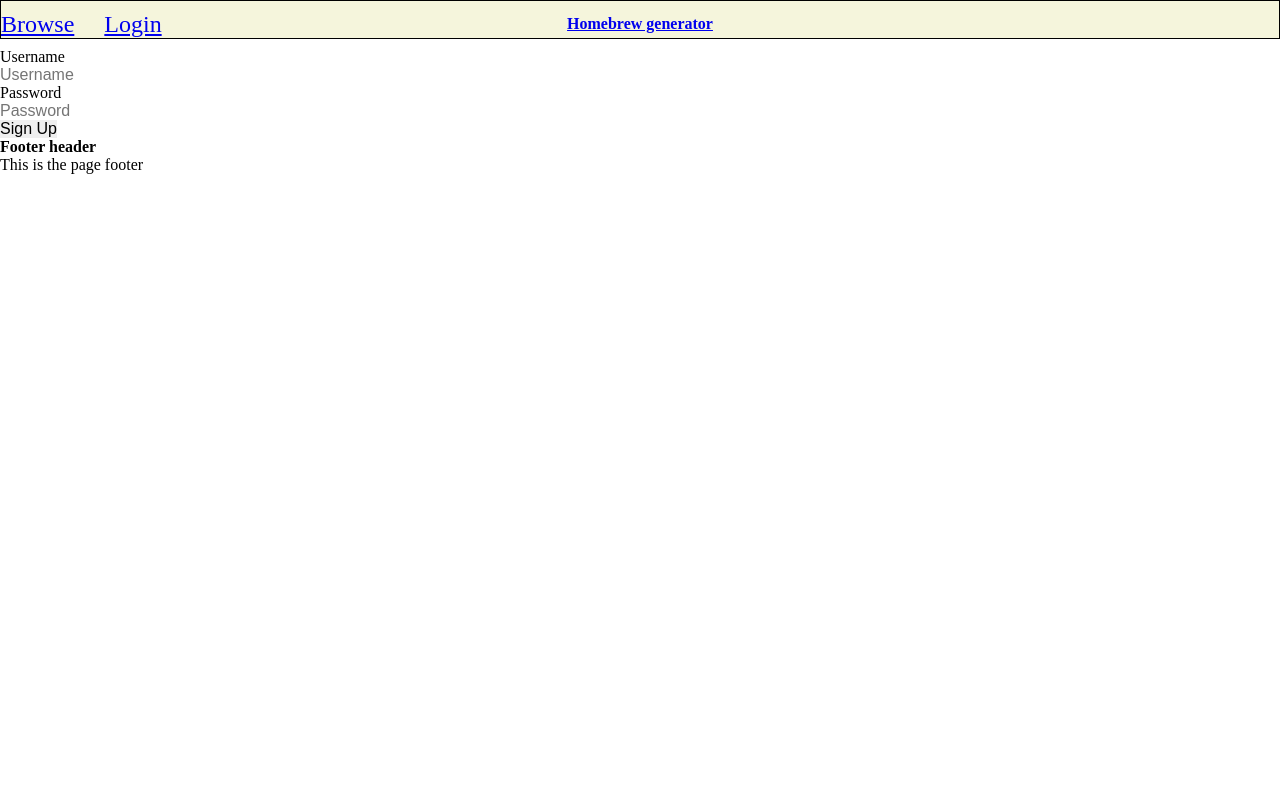
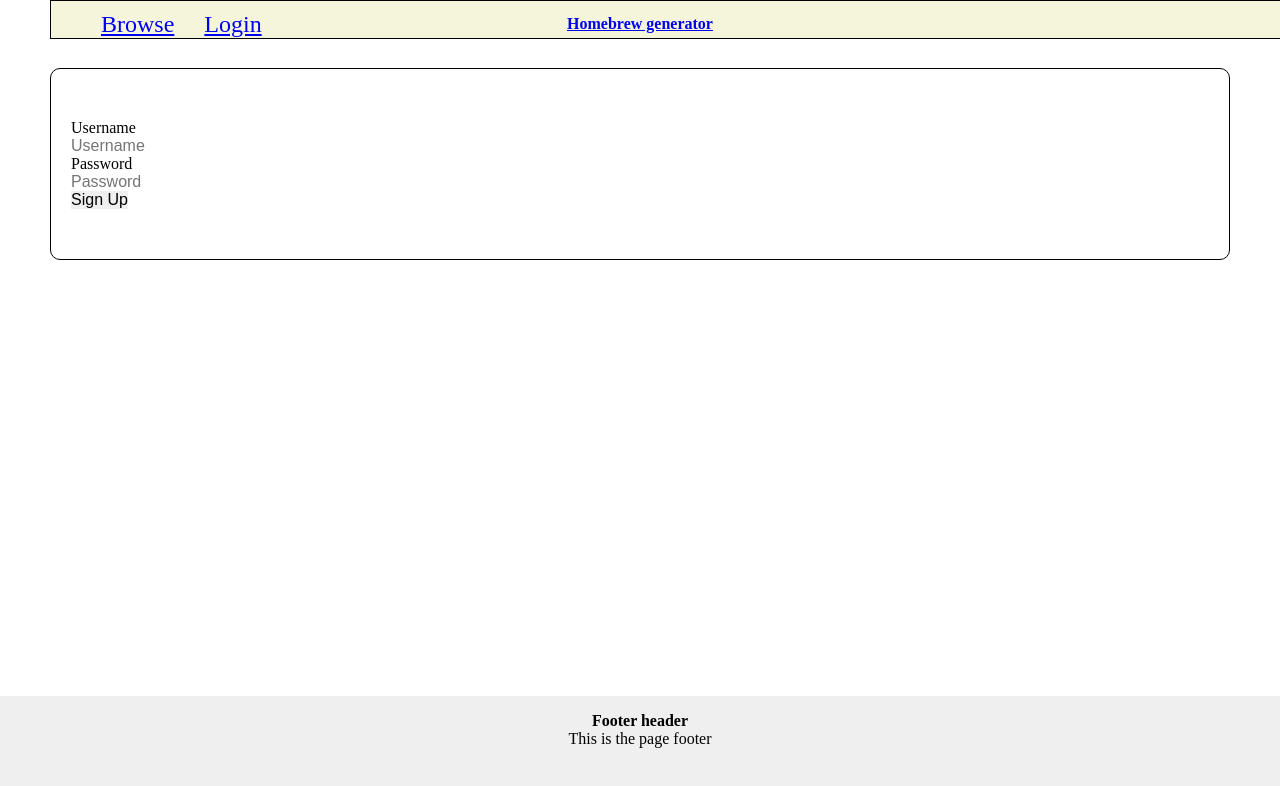
Before and after one commit to ZaBAOW/homebrew-recipe-generator-full-capstone-react, a React (Create React App) app: page /users in a window 1280 px wide. Shown: the top 786 px of the page. Built offline with nearby package versions, Linux system fonts and the light colour scheme; no server answers.

Commit message:
undefined prop issue fixed
conditionals set to allow server enough
time to define the props and avoid error
upon return to archive page after logout

```diff
--- a/src/components/brews-archive.js
+++ b/src/components/brews-archive.js
@@ -8,11 +8,17 @@ import {findDOMNode} from 'react-dom';
 import { Redirect } from "react-router-dom";
 import ViewBrew from './brew-viewer';
 
-export class Brews extends React.Component {
+export class Yourbrews extends React.Component {
 
 //  deleteRecipe(target) {
 //    this.props.dispatch(deleteRecipe(target.id, this.props.authToken));
 //  }
+    constructor () {
+        super()
+        this.state = {
+            archiveBrews: []
+        }
+    }
 
     handleId(id) {
         const brewId = id;
@@ -33,12 +39,13 @@ export class Brews extends React.Component {
 
     let resultsList = [];
     // for rendering search list
-    if (this.props.archiveBrews.length == 0) {
-      console.log('brew prop is undefined')
+    console.log(this.props.archiveBrews);
+    if(this.props.archiveBrews === undefined) {
+        console.log('brew prop is undefined')
+    } else if (this.props.archiveBrews.length == 0) {
+      console.log('brew prop is null')
       console.log(this.props.archiveBrews.length);
-    }
-
-    if (this.props.archiveBrews.length != 0){
+    } else {
       console.log('archiveBrews length is not 0!');
       console.log('archiveBrews length: ', this.props.archiveBrews[0].results);
       resultsList = this.props.archiveBrews[0].results.map((brew, index) => {
@@ -108,4 +115,4 @@ export const mapStateToProps = state => ({
   items: state.items
 });
 
-export default connect(mapStateToProps)(Brews);
+export default connect(mapStateToProps)(Yourbrews);
--- a/src/components/your-brew.js
+++ b/src/components/your-brew.js
@@ -1,6 +1,6 @@
 import React from 'react';
 import Nav from "./Nav";
-import Brews from './brews-archive'
+import Yourbrews from './brews-archive'
 import { connect } from  'react-redux';
 
 import { getYourBrews} from "../actions";
@@ -24,7 +24,7 @@ export class Archive extends React.Component {
         return (
             <div>
                 <section className="archive-section">
-                    <Brews />
+                    <Yourbrews />
                 </section>
             </div>
         )
--- a/src/index.css
+++ b/src/index.css
@@ -49,8 +49,24 @@ h1 {
     font-size: 24px
 }
 
+/*landing page*/
+.form-horizontal {
+  position: relative;
+  top: 20px;
+  border: 1px solid black;
+  padding-top: 50px;
+  padding-bottom: 50px;
+  padding-left: 20px;
+  padding-right: 20px;
+  border-radius: 10px;
+}
+
+/*browsing page*/
+.searchInput {
+  width: 500px;
+}
+
 /*brew-creator + brew-viewer css*/
-/*
 .brew-form {
     border: 1px solid black;
     width: 600px;
@@ -99,10 +115,8 @@ h1 {
 .mash-schedule-section {
     border: 1px solid black;
 }
-*/
 
 /*dashboard css*/
-/*
 .dashboard-section {
     display: grid;
     position: relative;
@@ -146,9 +160,17 @@ h1 {
     display: block;
     padding-bottom: 10px;
 }
-*/
 
 /*Footer css*/
+footer {
+  position: absolute;
+  right: 0;
+  bottom: 0;
+  left: 0;
+  padding: 1rem;
+  background-color: #efefef;
+  text-align: center;
+}
 
 /*browser css*/
 /*
```
